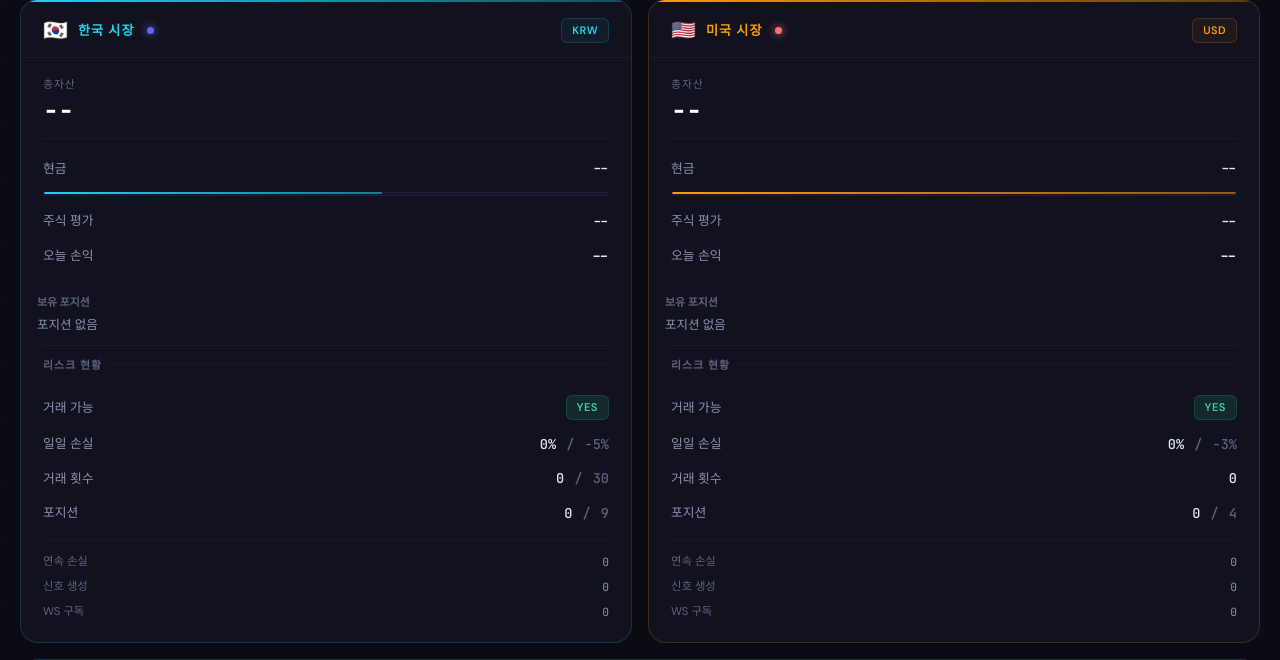
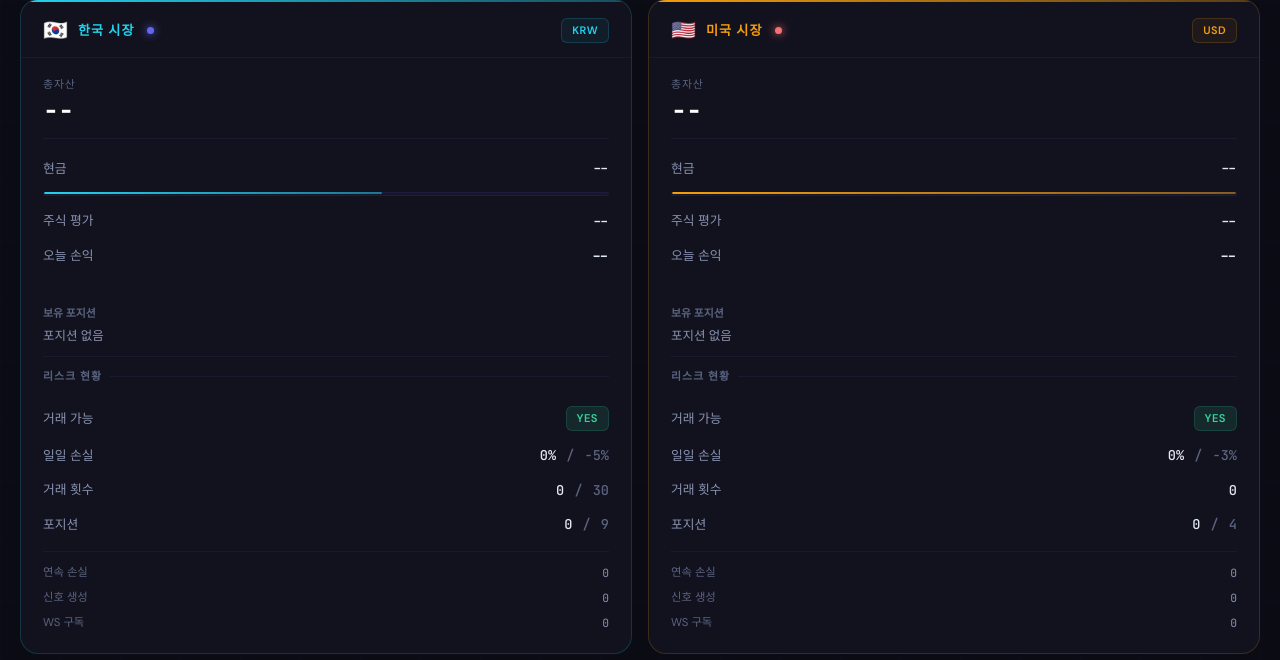
Before and after one commit to qwq-partners/ai-trader-v2, a Python web app: template src/dashboard/templates/index.html in a window 1280 px wide. Shown: the part 120-780 px from the top of the page. Run offline with Jinja, Linux system fonts and the light colour scheme; the template is opened without the code that fills it, so the values that code supplies are empty; some libraries are stand-ins or nearby versions.

Commit message:
fix: KR/US 카드 줄맞춤 — positions-summary 패딩 16px→22px 통일, pnl-breakdown min-height 확보

```diff
--- a/src/dashboard/templates/index.html
+++ b/src/dashboard/templates/index.html
@@ -355,11 +355,11 @@
                         <span class="mr-lbl">오늘 손익</span>
                         <span id="p-daily-pnl" class="mono" style="font-weight:600;font-size:.9rem;">--</span>
                     </div>
-                    <div id="p-pnl-breakdown" style="text-align:right;font-size:.7rem;padding-bottom:2px;"></div>
+                    <div id="p-pnl-breakdown" style="text-align:right;font-size:.7rem;min-height:1.2em;padding-bottom:2px;"></div>
                 </div>
 
                 <!-- 4. 보유 포지션 요약 -->
-                <div id="kr-positions-summary" class="mc-body" style="padding:8px 16px 10px;">
+                <div id="kr-positions-summary" class="mc-body" style="padding:8px 22px 10px;">
                     <div style="font-size:.68rem;color:var(--text-muted);font-weight:600;margin-bottom:6px;">보유 포지션</div>
                     <div id="kr-pos-summary-list" style="font-size:.78rem;color:var(--text-secondary);">포지션 없음</div>
                 </div>
@@ -426,11 +426,11 @@
                         <span class="mr-lbl">오늘 손익</span>
                         <span id="us-daily-pnl" class="mono" style="font-weight:600;font-size:.9rem;">--</span>
                     </div>
-                    <div id="us-pnl-breakdown" style="text-align:right;font-size:.7rem;padding-bottom:2px;"></div>
+                    <div id="us-pnl-breakdown" style="text-align:right;font-size:.7rem;min-height:1.2em;padding-bottom:2px;"></div>
                 </div>
 
                 <!-- 4. 보유 포지션 요약 -->
-                <div id="us-positions-summary" class="mc-body" style="padding:8px 16px 10px;">
+                <div id="us-positions-summary" class="mc-body" style="padding:8px 22px 10px;">
                     <div style="font-size:.68rem;color:var(--text-muted);font-weight:600;margin-bottom:6px;">보유 포지션</div>
                     <div id="us-pos-summary-list" style="font-size:.78rem;color:var(--text-secondary);">포지션 없음</div>
                 </div>
```
